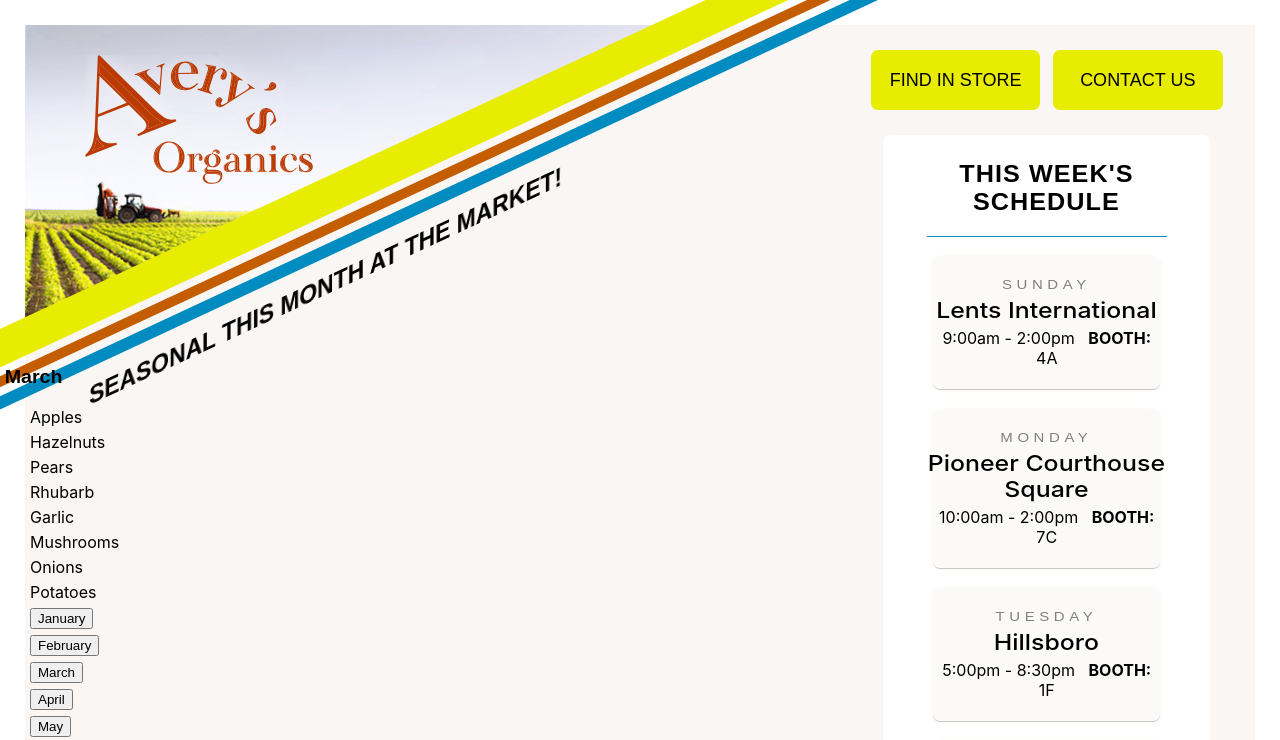
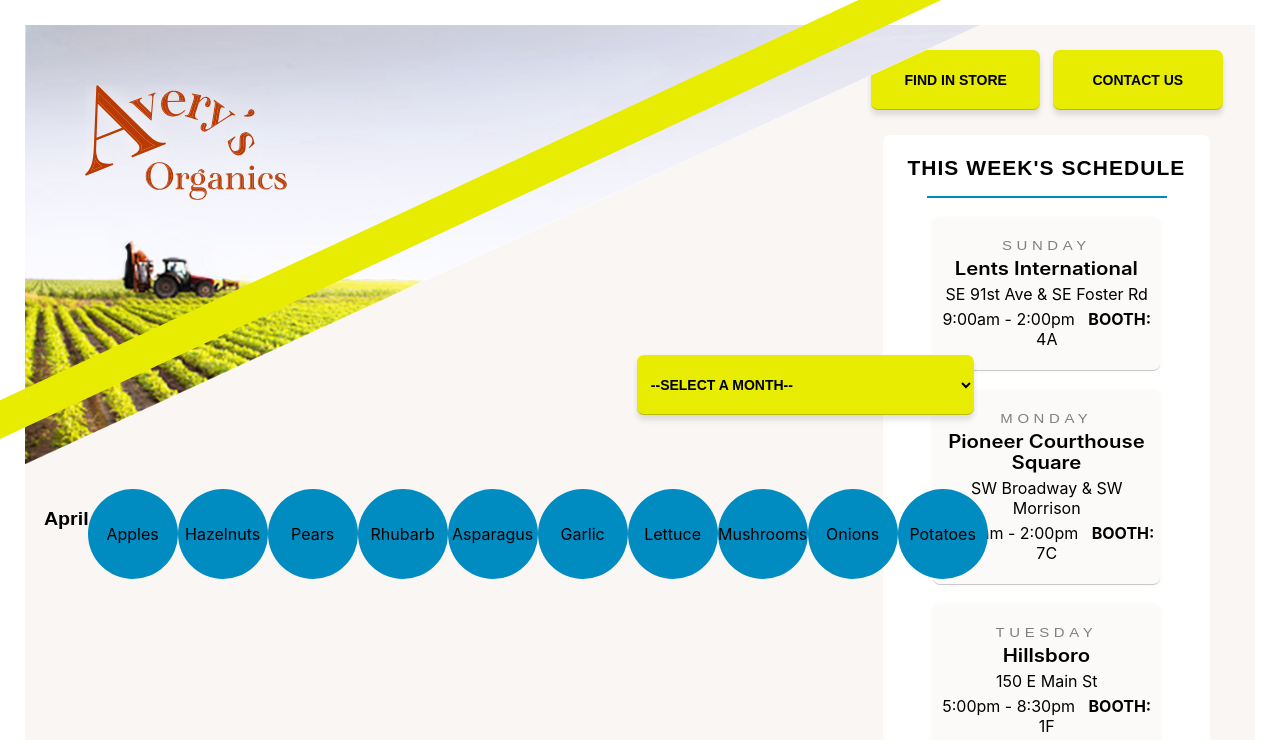
Before and after one commit to jenniferholcomb/FarmersMarket, a React (Create React App) app: page / in a window 1280 px wide. Shown: the top 740 px of the page. Built offline with nearby package versions, Linux system fonts and the light colour scheme.

Commit message:
produce icon styling

```diff
--- a/src/components/Calendar.js
+++ b/src/components/Calendar.js
@@ -7,6 +7,7 @@
       <div id="daily-item">
         <h3 className="day-name">{props.day}</h3>
         <p className="location">{props.location}</p>
+        <p>{props.address}</p>
         <p>{props.hours} &nbsp; <strong>BOOTH:</strong> {props.booth}</p>
         <br />
       </div>
@@ -17,6 +18,7 @@
  Calendar.propTypes = {
   day: PropTypes.string,
   location: PropTypes.string,
+  address: PropTypes.string,
   hours: PropTypes.string,
   booth: PropTypes.string
  }
--- a/src/components/CalendarControl.js
+++ b/src/components/CalendarControl.js
@@ -5,36 +5,42 @@
   {
      day: "Sunday",
      location: "Lents International",
+     address: "SE 91st Ave & SE Foster Rd",
      hours: "9:00am - 2:00pm",
      booth: "4A"
   },
   {
      day: "Monday",
      location: "Pioneer Courthouse Square",
+     address: "SW Broadway & SW Morrison",
      hours: "10:00am - 2:00pm",
      booth: "7C"
   },
   {
      day: "Tuesday",
      location: "Hillsboro",
+     address: "150 E Main St",
      hours: "5:00pm - 8:30pm",
      booth: "1F"
   },
   {
      day: "Wednesday",
      location: "Shemanski Park",
+     address: "SW Park Ave & SW Salmon St",
      hours: "10:00am - 2:00pm",
      booth: "3E"
   },
   {
      day: "Thursday",
      location: "Northwest Portland",
+     address: "NW 19th Ave & NW Everett St",
      hours: "2:00pm - 6:00pm",
      booth: "6D"
   },
   {
      day: "Saturday",
      location: "Beaverton",
+     address: "12375 SW 5th St",
      hours: "10:00am - 1:30pm",
      booth: "9G"
   }
@@ -44,38 +50,15 @@
 
   constructor(props) {
     super(props);
-    this.state = {
-      currentState: 'Sunday'
-    };
-  }
-
-  handleClick = (changeState) => {
-    this.setState(prevState => ({
-      currentState: changeState
-    }));
   }
 
   render() {
-    let currentDay = 0;
-    if (this.state.currentState === 'Monday') {
-      currentDay = 1;
-    } else if (this.state.currentState === 'Tuesday') {
-      currentDay = 2;
-    } else if (this.state.currentState === 'Wednesday') {
-      currentDay = 3;
-    } else if (this.state.currentState === 'Thursday') {
-      currentDay = 4;
-    } else if (this.state.currentState === 'Saturday') {
-      currentDay = 5;
-    } else {
-      currentDay = 0;
-    }
     return (
       <React.Fragment>
         <div id="calendar">
           <div id="info">
-            <button class="seas-button" onClick={() => this.handleClick('Sunday')}>{'FIND IN STORE'}</button>
-            <button class="seas-button" onClick={() => this.handleClick('Monday')}>{'CONTACT US'}</button>
+            <button class="cal-button" onClick={() => this.handleClick('Sunday')}>{'FIND IN STORE'}</button>
+            <button class="cal-button" onClick={() => this.handleClick('Monday')}>{'CONTACT US'}</button>
           </div>
           <div id="schedule">
             <h2 className="schedule">THIS WEEK'S SCHEDULE</h2>
@@ -85,6 +68,7 @@
                 return <Calendar
                 day={day.day}
                 location={day.location}
+                address={day.address}
                 hours={day.hours}
                 booth={day.booth}/>
               })}
--- /dev/null
+++ b/src/components/ProduceIcon.js
@@ -0,0 +1,18 @@
+import React from "react";
+import PropTypes from 'prop-types';
+
+function ProduceIcon(props) {
+  return (
+    <React.Fragment>
+      <div style={{backgroundColor: props.backgroundColor}} className="produce-icon">
+        <p>{props.produceItem}</p>
+      </div>
+    </React.Fragment>
+  );
+}
+
+ProduceIcon.propTypes = {
+  produceItem: PropTypes.string
+};
+
+export default ProduceIcon;
--- a/src/components/Seasonal.js
+++ b/src/components/Seasonal.js
@@ -1,12 +1,19 @@
 import React from "react";
+import ProduceIcon from "./ProduceIcon";
 import PropTypes from "prop-types";
 
 function Seasonal(props) {
   console.log(props.selection);
   return (
     <React.Fragment>
-      <h3>{props.month}</h3>
-      {props.selection.map((item, index) => <p>{item}</p>)}
+      <div className="seasonal-middle">
+        <h3>{props.month}</h3>
+        {props.selection.map((item, index) =>
+          <ProduceIcon
+            produceItem={item}
+          />
+        )}
+      </div>
     </React.Fragment>
   );
 }
--- a/src/components/SeasonalControl.js
+++ b/src/components/SeasonalControl.js
@@ -276,42 +276,47 @@
 
   constructor(props) {
     super(props);
-    const d = new Date();
     this.state = {
-      currentState: availableProduce.map((item, index) => availableProduce[index].month)[d.getMonth()]
+      selectedMonth: 'April'
     }
   }
 
-  handleClick = (changeState) => {
-    this.setState(prevState => ({
-      currentState: changeState
+  // handleClick = (changeState) => {
+  //   this.setState(prevState => ({
+  //     selectedMonth: changeState
+  //   }));
+  // }
+
+  handleSelect = (e) => {
+    this.setState(() => ({
+      selectedMonth: e.target.value
     }));
   }
 
   render() {
     let currentMonth = null;
 
-    if (this.state.currentState === 'January') {
+    if (this.state.selectedMonth === 'January') {
       currentMonth = 0;
-    } else if (this.state.currentState === 'February') {
+    } else if (this.state.selectedMonth === 'February') {
       currentMonth = 1;
-    } else if (this.state.currentState === 'March') {
+    } else if (this.state.selectedMonth === 'March') {
       currentMonth = 2;
-    } else if (this.state.currentState === 'April') {
+    } else if (this.state.selectedMonth === 'April') {
       currentMonth = 3;
-    } else if (this.state.currentState === 'May') {
+    } else if (this.state.selectedMonth === 'May') {
       currentMonth = 4;
-    } else if (this.state.currentState === 'June') {
+    } else if (this.state.selectedMonth === 'June') {
       currentMonth = 5;
-    } else if (this.state.currentState === 'July') {
+    } else if (this.state.selectedMonth === 'July') {
       currentMonth = 6;
-    } else if (this.state.currentState === 'August') {
+    } else if (this.state.selectedMonth === 'August') {
       currentMonth = 7;
-    } else if (this.state.currentState === 'September') {
+    } else if (this.state.selectedMonth === 'September') {
       currentMonth = 8;
-    } else if (this.state.currentState === 'October') {
+    } else if (this.state.selectedMonth === 'October') {
       currentMonth = 9;
-    } else if (this.state.currentState === 'November') {
+    } else if (this.state.selectedMonth === 'November') {
       currentMonth = 10;
     }else {
       currentMonth = 11;
@@ -319,23 +324,41 @@
     return (
       <React.Fragment>
         <div className="seasonal">
-
+          <div className="seasonal-top">
             <div className="clip">
               <img src={logoImage} alt="Farm field" />
               <div className="diag-lines-yellow"></div>
               <div className="diag-lines-red"></div>
-            <div className="diag-lines-blue">
-              <h3 className="seasonal-text">SEASONAL THIS MONTH AT THE MARKET!</h3>
-            </div>
+              <div className="diag-lines-blue"></div>
             </div>
             <div className="overlay">
               <img src={logoArt} alt="Logo" />
             </div>
+            <div className="produce">
               <Seasonal
                 month={availableProduce[currentMonth].month}
                 selection={availableProduce[currentMonth].selection}
               />
-          {availableProduce.map((item, index) => <p>{<button onClick={() => this.handleClick(availableProduce[index].month)}>{availableProduce[index].month}</button>}</p>)}
+            </div>
+          </div>
+          <div className="seasonal-bottom">
+            <select name="month" className="month-select" onChange={this.handleSelect}>
+            <option value="">--SELECT A MONTH--</option>
+              <option value="January">JANUARY</option>
+              <option value="February">FEBRUARY</option>
+              <option value="March">MARCH</option>
+              <option value="April">APRIL</option>
+              <option value="May">MAY</option>
+              <option value="June">JUNE</option>
+              <option value="July">JULY</option>
+              <option value="August">AUGUST</option>
+              <option value="September">SEPTEMBER</option>
+              <option value="October">OCTOBER</option>
+              <option value="November">NOVEMBER</option>
+              <option value="December">DECEMBER</option>
+            </select>
+            <h3 className="seasonal-text">SEASONAL<br />THIS MONTH<br />AT THE MARKET!</h3>
+          </div>
         </div>
       </React.Fragment>
     )
@@ -343,3 +366,41 @@
 }
 
 export default SeasonalControl;
+
+{/* <React.Fragment>
+<select name="month" className="month-select" onChange={this.handleSelect}>
+<option value="">--Please choose a month--</option>
+  <option value="January">January</option>
+  <option value="February">February</option>
+  <option value="March">March</option>
+  <option value="April">April</option>
+  <option value="May">May</option>
+  <option value="June">June</option>
+  <option value="July">July</option>
+  <option value="August">August</option>
+  <option value="September">September</option>
+  <option value="October">October</option>
+  <option value="November">November</option>
+  <option value="December">December</option>
+</select>
+<ProduceDisplay
+  month={monthData.month}
+  selection={monthData.selection}
+/>
+</React.Fragment> */}
+
+// {availableProduce.map((item, index) => <CDropdownItem onClick={() => this.handleClick(availableProduce[index].month)}>{availableProduce[index].month}</CDropdownItem>)}
+// <CDropdown variant="btn-group" direction="dropup">
+//     <CDropdownToggle color="secondary">Dropdown</CDropdownToggle>
+//     <CDropdownMenu>
+//       <CDropdownItem href="#">Action</CDropdownItem>
+//       <CDropdownItem href="#">Another action</CDropdownItem>
+//       <CDropdownItem href="#">Something else here</CDropdownItem>
+//       <CDropdownDivider/>
+//    </CDropdownMenu>
+//   </CDropdown>
+//{availableProduce.map((item, index) => <p>{<button onClick={() => this.handleClick(availableProduce[index].month)}>{availableProduce[index].month}</button>}</p>)}      <CDropdownItem href="#">Separated link</CDropdownItem>
+
+{/* <select name="month" className="month-select" onchange={this.handleSelect}>
+{availableProduce.map((item, index) => <option value={availableProduce[index].month}>{availableProduce[index].month}</option>)}
+</select> */}
--- a/src/index.css
+++ b/src/index.css
@@ -19,19 +19,33 @@
   display: grid;
   grid-gap: 20px;
   grid-template-columns: repeat(3, 1fr);
-  grid-template-rows: 450px 450px;
+  height: 750px;
   margin: 25px;
 }
 
 .seasonal {
   grid-column: 1 / span 2;
-  grid-row: 1 / span 2;
-  position: relative;
+  display: grid;
+  grid-template-rows: 400px 233px 100px;
+  position: absolute;
+}
+
+.produce {
+  grid-row: 2;
+  margin: 20px;
+
+}
+
+.seasonal-middle {
+  display: flex;
+}
+
+.seasonal-bottom {
+  grid-row: 3;
 }
 
 
 .clip img {
-  /* -webkit-clip-path: polygon(0 0, 0 100px, 100px 80px, 100px 0);  */
   clip-path: polygon(0 0, 0 100%, 100% 0, 0 0);
   z-index: 999;
   width: 85%;
@@ -41,24 +55,25 @@
 
 .overlay {
   position: absolute;
-  top: 30px;
-  width: 28%;
+  top: 60px;
+  width: 18%;
   left: 60px;
   min-width: 180px;
 }
 
 .diag-lines-yellow {
-  position: fixed;
+  position: absolute;
   width: 100%;
   height: 35px;
   background-color: rgb(231, 236, 0);
   transform: rotate(155deg) skewX(-25deg);
-  top: 79px;
+  top: 150px;
   left: -100px;
   min-width: 1050px;
+  border-bottom: rgb(196, 93, 0);
 }
 
-.diag-lines-red {
+/* .diag-lines-red {
   position: fixed;
   width: 100%;
   height: 10px;
@@ -67,9 +82,9 @@
   top: 125px;
   left: -100px;
   min-width: 1050px;
-}
+} */
 
-.diag-lines-blue {
+/* .diag-lines-blue {
   position: fixed;
   width: 100%;
   height: 12px;
@@ -78,44 +93,67 @@
   top: 145px;
   left: -100px;
   min-width: 1050px;
+} */
+
+.seasonal-text {
+  position:relative;
+  font-size: 20px;
+  right: 155px;
+  top: 60px;
+  width: 170px;
+  justify-content: flex-end;
+  text-align: right;
+  transform: scale(1.13, 1);
 }
 
-.seasonal-text {
-  position: absolute;
-  /* transform: rotate(335deg) skewX(-25deg); */
-  font-size: 24px;
-  top: 0px;
-  left: 155px;
+
+
+.produce-icon {
+  height: 90px;
+  width: 90px;
+  background-color: rgb(0, 139, 193);
+  border-radius: 50%;
+  display: flex;
+  align-items: center;
+  justify-content: center;
+  flex-wrap: wrap;
 }
-/* .diag-lines {
-  display: inline-block;
-  overflow: hidden;
-  margin: 0 3em;
-  width: 10em;
-  height: 8.66em;
-  transform: rotate(-30deg) skewX(30deg);
-} */
-
 
 #calendar {
   grid-column: 3;
-  grid-row: 1 / span 2;
   justify-content: space-evenly;
   width: 95%;
 }
 
-/* button {
-  outline: none;
-} */
-
-button.seas-button {
-  width: 45%;
+button, select {
   height: 60px;
   border-radius: 7px;
   background-color: rgb(231, 236, 0);
+  box-shadow: 0 2px 5px 0 rgba(115, 113, 113, 0.097), 0 6px 5px 0 rgba(83, 80, 80, 0.107);
   border: none;
-  font-size: 18px;
-  font-family: 'Cabin', sans-serif;
+  font-size: 14px;
+  font-weight: 550;
+  border-bottom: 1px solid rgba(0, 0, 0, 0.195);
+}
+
+button:hover {
+  transform: scale(1.04);
+  transition: all 0.5s ease;
+  background-color: rgba(153, 156, 112, 0.15);
+}
+
+select {
+  width: 30%;
+  position: absolute;
+  right: 175px;
+  top: 330px;
+  outline: none;
+  padding-left: 10px;
+  padding-right: 10px;
+}
+
+button.cal-button {
+  width: 45%;
 }
 
 #info {
@@ -131,7 +169,10 @@
   background-color: white;
   margin: 25px;
   border-radius: 7px;
-  height: 800px;
+  height: 605px;
+  overflow-x: hidden;
+  overflow-y: scroll;
+  scrollbar-width: thin;
 }
 
 #daily {
@@ -139,14 +180,12 @@
   text-align: center;
   display: grid;
   grid-auto-flow: row;
-  /* overflow-y: scroll; */
-  /* scrollbar-width: thin; */
   grid-gap: 20px;
 }
 
 h2.schedule {
   font-weight: 550;
-  font-size: 24px;
+  font-size: 20px;
   text-align: center;
   letter-spacing: 1px;
 }
@@ -165,9 +204,9 @@
 }
 
 p.location {
-  font-size: 22px;
+  font-size: 18px;
   transform: scale(1.13, 1);
-  font-weight: 450;
+  font-weight: 600;
 }
 
 p {
@@ -191,11 +230,6 @@
   margin-bottom: 10px;
 }
 
-/* const itemStyles = {
-  maxHeight: '600px',
-  overflowY: 'scroll'
-} */
-
 #daily-item {
   box-shadow: 0 0 4px 0 rgba(249, 246, 244, 0.698), 0 0px 5px 0 rgba(249, 246, 244, 0.698);
   border-radius: 7px;
@@ -203,6 +237,4 @@
   padding-bottom: 1px;
   background-color: rgba(249, 246, 244, 0.52);
   border-bottom: 1px solid rgba(0, 0, 0, 0.195);
-  /* border-right: solid rgba(0, 0, 0, 0.015); */
-
 }
```
Lines whose indentation alone changed are shown as unchanged.
